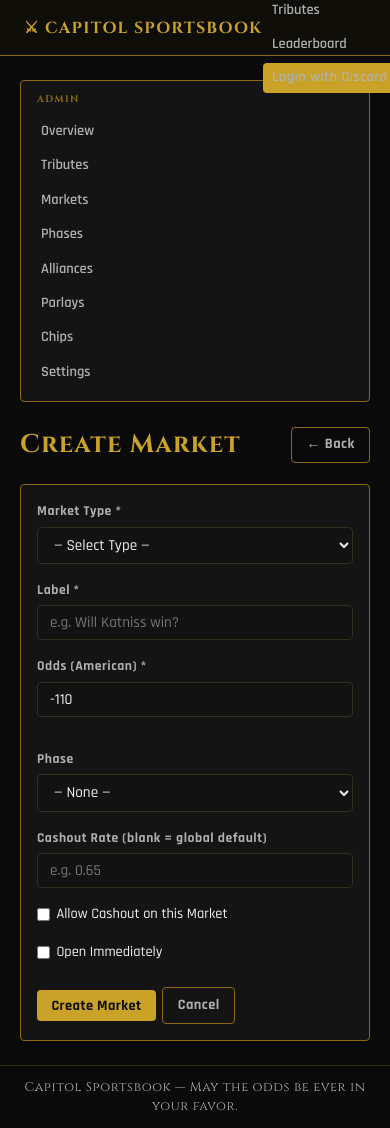
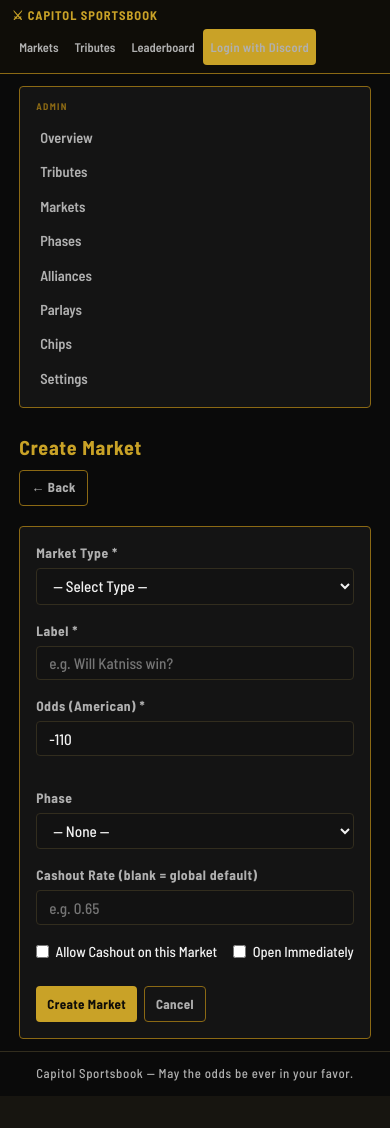
Before and after one commit to Phqen1x/thg-sportsbook, a FastAPI app: template web/templates/admin/market_form.html in a window 390 px wide. After the commit the page ends 1096 px from the top, so only its background shows below. Run offline with FastAPI, Linux system fonts and the light colour scheme; the template is opened without the code that fills it, so the values that code supplies are empty; parts of the project's set-up code (start-up, migrations or seed data) failed here and were passed over.

Commit message:
Switch to Barlow Semi Condensed font; add mobile responsive layout
Font:
- Replace Cinzel + Rajdhani with Barlow Semi Condensed across website,
  Activity, and Discord Pillow-generated images
- Download ExtraBold/Bold/SemiBold/Medium/Regular TTF to assets/fonts
- base.py font helpers now load Barlow weights (no imaging code changes)

Responsive (website):
- Navbar scrolls horizontally on mobile; username hidden on small screens
- Container padding reduced on mobile; tables get overflow-x scroll
- Hero, headings, buttons all scale down gracefully on ≤640px
- Extra tweaks for ≤400px: market tile right-section stacks below label

Responsive (Activity):
- All buttons have min touch targets (36px/32px)
- Market actions stack vertically on narrow cards, row on ≥600px
- Brand and me sections won't shrink; tabs absorb extra space
- Size/spacing reductions for ≤360px screens

Co-Authored-By: Claude Sonnet 4.6 <noreply@anthropic.com>

```diff
--- a/web/activity/static/style.css
+++ b/web/activity/static/style.css
@@ -1,5 +1,5 @@
 /* Capitol Sportsbook — Discord Activity (mobile-first dark gold theme) */
-@import url('https://fonts.googleapis.com/css2?family=Cinzel:wght@400;600;700&family=Rajdhani:wght@400;500;600;700&display=swap');
+@import url('https://fonts.googleapis.com/css2?family=Barlow+Semi+Condensed:wght@400;500;600;700;800&display=swap');
 
 :root {
   --bg: #0A0A0A;
@@ -28,7 +28,7 @@ html, body { height: 100%; }
 body {
   background: var(--bg);
   color: var(--text-white);
-  font-family: 'Rajdhani', sans-serif;
+  font-family: 'Barlow Semi Condensed', sans-serif;
   font-weight: 500;
   line-height: 1.45;
   overflow: hidden;
@@ -41,7 +41,7 @@ body {
   align-items: center; justify-content: center; gap: .75rem; text-align: center; padding: 2rem;
 }
 .loading-crest { font-size: 3rem; color: var(--header-gold); animation: pulse 1.6s ease-in-out infinite; }
-.loading-text, .fatal p { color: var(--text-dim); font-family: 'Cinzel', serif; }
+.loading-text, .fatal p { color: var(--text-dim); font-family: 'Barlow Semi Condensed', sans-serif; }
 .loading-inline { padding: 2rem; text-align: center; color: var(--text-dim); }
 @keyframes pulse { 0%,100% { opacity: .4; } 50% { opacity: 1; } }
 
@@ -52,7 +52,7 @@ body {
   border-bottom: 1px solid var(--card-border);
   padding: .5rem .75rem; flex-wrap: wrap;
 }
-.brand { font-family: 'Cinzel', serif; font-weight: 700; color: var(--header-gold); letter-spacing: .06em; font-size: .95rem; }
+.brand { font-family: 'Barlow Semi Condensed', sans-serif; font-weight: 700; color: var(--header-gold); letter-spacing: .06em; font-size: .95rem; }
 .tabs { display: flex; gap: .15rem; flex: 1; flex-wrap: wrap; overflow-x: auto; }
 .tabs a {
   color: var(--text-dim); text-decoration: none; font-weight: 600; font-size: .85rem;
@@ -70,7 +70,7 @@ body {
 .grid { display: grid; grid-template-columns: repeat(auto-fill, minmax(150px, 1fr)); gap: .5rem; }
 .empty { padding: 2rem; text-align: center; color: var(--text-dim); }
 .dim { color: var(--text-dim); font-size: .85rem; }
-.section-title { font-family: 'Cinzel', serif; color: var(--header-gold); font-size: 1rem; margin: .75rem 0 .4rem; }
+.section-title { font-family: 'Barlow Semi Condensed', sans-serif; color: var(--header-gold); font-size: 1rem; margin: .75rem 0 .4rem; }
 .phase-banner { background: var(--bg-mid); border-left: 3px solid var(--header-gold); padding: .4rem .6rem; margin-bottom: .6rem; color: var(--text-gold); font-weight: 600; border-radius: var(--radius); }
 
 .card {
@@ -108,14 +108,14 @@ body {
 .status-edge-dead { border-left-color: var(--voided); }
 .status-edge-victor { border-left-color: var(--header-gold); }
 .tribute-head { display: flex; justify-content: space-between; align-items: center; }
-.district { font-family: 'Cinzel', serif; color: var(--header-gold); font-weight: 700; font-size: .8rem; }
+.district { font-family: 'Barlow Semi Condensed', sans-serif; color: var(--header-gold); font-weight: 700; font-size: .8rem; }
 .tribute-name { font-weight: 600; }
 .tribute-stats { font-size: .78rem; }
 .tribute-bet { display: flex; align-items: center; justify-content: space-between; margin-top: .3rem; font-weight: 700; }
 
 /* ── Leaderboard ─────────────────────────────────────────────────────────── */
 .lb-row { display: flex; align-items: center; gap: .6rem; }
-.lb-rank { font-family: 'Cinzel', serif; color: var(--header-gold); font-weight: 700; min-width: 34px; }
+.lb-rank { font-family: 'Barlow Semi Condensed', sans-serif; color: var(--header-gold); font-weight: 700; min-width: 34px; }
 .lb-name { flex: 1; font-weight: 600; }
 .lb-me { border-color: var(--card-border); }
 
@@ -149,7 +149,7 @@ body {
 
 /* ── Buttons / inputs ────────────────────────────────────────────────────── */
 .btn {
-  font-family: 'Rajdhani', sans-serif; font-weight: 700; font-size: .82rem;
+  font-family: 'Barlow Semi Condensed', sans-serif; font-weight: 700; font-size: .82rem;
   border: 1px solid var(--card-border); border-radius: var(--radius);
   padding: .35rem .7rem; cursor: pointer; background: transparent; color: var(--text-gold);
   transition: background .12s, color .12s; white-space: nowrap;
@@ -168,7 +168,7 @@ body {
 .input {
   width: 100%; background: var(--bg-mid); border: 1px solid var(--divider);
   border-radius: var(--radius); color: var(--text-white); padding: .45rem .6rem;
-  font-family: 'Rajdhani', sans-serif; font-size: .9rem;
+  font-family: 'Barlow Semi Condensed', sans-serif; font-size: .9rem;
 }
 .input:focus { outline: none; border-color: var(--card-border); }
 
@@ -182,7 +182,7 @@ body {
   border-radius: var(--radius); padding: 1rem; width: 100%; max-width: 360px;
   display: flex; flex-direction: column; gap: .6rem;
 }
-.modal h3 { font-family: 'Cinzel', serif; color: var(--header-gold); font-size: 1rem; }
+.modal h3 { font-family: 'Barlow Semi Condensed', sans-serif; color: var(--header-gold); font-size: 1rem; }
 .modal-payout { min-height: 1rem; }
 
 /* ── Toast ───────────────────────────────────────────────────────────────── */
@@ -201,7 +201,7 @@ body {
 .home-search-input {
   width: 100%; background: var(--bg-mid); border: 1px solid var(--divider);
   border-radius: 999px; color: var(--text-white); padding: .45rem .9rem;
-  font-family: 'Rajdhani', sans-serif; font-size: .95rem;
+  font-family: 'Barlow Semi Condensed', sans-serif; font-size: .95rem;
 }
 .home-search-input:focus { outline: none; border-color: var(--card-border); }
 .home-search-input::placeholder { color: var(--text-dim); }
@@ -217,7 +217,7 @@ body {
   background: var(--card-bg); border: 1px solid var(--divider);
   border-radius: var(--radius); padding: .45rem .6rem;
   cursor: pointer; white-space: nowrap; min-width: 56px;
-  font-family: 'Rajdhani', sans-serif; color: var(--text-dim);
+  font-family: 'Barlow Semi Condensed', sans-serif; color: var(--text-dim);
   transition: border-color .12s, color .12s;
 }
 .cat-pill:hover { border-color: var(--card-border); color: var(--text-white); }
@@ -239,7 +239,7 @@ body {
 }
 .promo-emoji { font-size: 1.8rem; line-height: 1; flex-shrink: 0; }
 .promo-body { flex: 1; min-width: 0; }
-.promo-title { font-family: 'Cinzel', serif; font-weight: 700; color: var(--text-gold); font-size: .85rem; line-height: 1.2; }
+.promo-title { font-family: 'Barlow Semi Condensed', sans-serif; font-weight: 700; color: var(--text-gold); font-size: .85rem; line-height: 1.2; }
 .promo-sub { color: var(--text-dim); font-size: .72rem; margin-top: .15rem; }
 .promo-cta {
   background: var(--header-gold); color: var(--header-dark);
@@ -263,9 +263,38 @@ body {
 .feat-parlay-footer { display: flex; align-items: center; justify-content: space-between; margin-top: .25rem; }
 .feat-parlay-odds { font-weight: 700; font-size: 1rem; }
 
+/* ── Minimum touch targets ───────────────────────────────────────────────── */
+.btn { min-height: 36px; display: inline-flex; align-items: center; justify-content: center; }
+.btn-sm { min-height: 32px; }
+
+/* ── Market actions: stack on narrow cards ───────────────────────────────── */
+.market-actions { display: flex; flex-direction: column; gap: .3rem; align-items: stretch; }
+.market-actions .btn { text-align: center; }
+
+/* ── Topbar: don't let brand crush tabs ──────────────────────────────────── */
+.brand { flex-shrink: 0; }
+.me { flex-shrink: 0; }
+.tabs { min-width: 0; }
+
+/* ── Wider screens ───────────────────────────────────────────────────────── */
 @media (min-width: 600px) {
   .brand { font-size: 1.1rem; }
   .tabs a { font-size: .9rem; }
   .promo-card { min-width: 260px; }
   .feat-parlay-card { min-width: 260px; }
+  .market-actions { flex-direction: row; align-items: center; }
 }
+
+/* ── Very small screens (≤360px) ─────────────────────────────────────────── */
+@media (max-width: 360px) {
+  .brand { font-size: .78rem; }
+  .tabs a { font-size: .75rem; padding: .2rem .4rem; }
+  .view { padding: .5rem; }
+  .market-odds { font-size: .95rem; min-width: 48px; }
+  .cat-label { font-size: .58rem; }
+  .cat-pill { min-width: 46px; padding: .35rem .45rem; }
+  .cat-icon { font-size: 1.15rem; }
+  .home-search-input { font-size: .85rem; }
+  .promo-card { min-width: 190px; }
+  .feat-parlay-card { min-width: 190px; }
+}
--- a/web/static/style.css
+++ b/web/static/style.css
@@ -1,5 +1,5 @@
 /* ── Capitol Sportsbook — Dark Gold Theme ─────────────────────────────────── */
-@import url('https://fonts.googleapis.com/css2?family=Cinzel:wght@400;600;700&family=Rajdhani:wght@400;500;600;700&display=swap');
+@import url('https://fonts.googleapis.com/css2?family=Barlow+Semi+Condensed:wght@400;500;600;700;800&display=swap');
 
 :root {
   --bg:           #0A0A0A;
@@ -34,7 +34,7 @@ html { font-size: 16px; }
 body {
   background: var(--bg);
   color: var(--text-white);
-  font-family: 'Rajdhani', sans-serif;
+  font-family: 'Barlow Semi Condensed', sans-serif;
   font-weight: 500;
   line-height: 1.5;
   min-height: 100vh;
@@ -60,7 +60,7 @@ a:hover { color: var(--header-gold); }
 }
 
 .brand {
-  font-family: 'Cinzel', serif;
+  font-family: 'Barlow Semi Condensed', sans-serif;
   font-size: 1rem;
   font-weight: 700;
   color: var(--header-gold);
@@ -130,13 +130,13 @@ a:hover { color: var(--header-gold); }
   font-size: 0.8rem;
   color: var(--text-dim);
   text-align: center;
-  font-family: 'Cinzel', serif;
+  font-family: 'Barlow Semi Condensed', sans-serif;
   letter-spacing: 0.05em;
 }
 
 /* ── Typography ───────────────────────────────────────────────────────────── */
 h1, h2, h3 {
-  font-family: 'Cinzel', serif;
+  font-family: 'Barlow Semi Condensed', sans-serif;
   font-weight: 700;
   color: var(--header-gold);
   letter-spacing: 0.04em;
@@ -184,7 +184,7 @@ h3 { font-size: 1rem; }
   justify-content: center;
   padding: 0.4rem 0.9rem;
   border-radius: var(--radius);
-  font-family: 'Rajdhani', sans-serif;
+  font-family: 'Barlow Semi Condensed', sans-serif;
   font-weight: 700;
   font-size: 0.9rem;
   letter-spacing: 0.03em;
@@ -221,7 +221,7 @@ h3 { font-size: 1rem; }
   border: 1px solid var(--divider);
   border-radius: var(--radius);
   color: var(--text-white);
-  font-family: 'Rajdhani', sans-serif;
+  font-family: 'Barlow Semi Condensed', sans-serif;
   font-size: 0.95rem;
   font-weight: 500;
   padding: 0.45rem 0.75rem;
@@ -534,7 +534,7 @@ input[type=checkbox], input[type=radio] { accent-color: var(--header-gold); }
   top: 70px;
 }
 .sidebar-label {
-  font-family: 'Cinzel', serif;
+  font-family: 'Barlow Semi Condensed', sans-serif;
   font-size: 0.6rem;
   font-weight: 700;
   letter-spacing: 0.14em;
@@ -765,15 +765,95 @@ input[type=checkbox], input[type=radio] { accent-color: var(--header-gold); }
   gap: 0.35rem;
 }
 .home-parlay-head  { display: flex; align-items: center; gap: 0.4rem; flex-wrap: wrap; }
-.home-parlay-name  { font-family: 'Cinzel', serif; font-weight: 700; font-size: 0.9rem; flex: 1; min-width: 0; }
+.home-parlay-name  { font-family: 'Barlow Semi Condensed', sans-serif; font-weight: 700; font-size: 0.9rem; flex: 1; min-width: 0; }
 .home-parlay-desc  { font-size: 0.8rem; }
 .home-parlay-legs  { list-style: none; display: flex; flex-direction: column; gap: 0.2rem; }
 .home-parlay-legs li { display: flex; justify-content: space-between; gap: 0.5rem; font-size: 0.82rem; }
 .home-parlay-footer { display: flex; align-items: center; justify-content: space-between; margin-top: 0.25rem; }
-.home-parlay-odds  { font-weight: 700; font-size: 1rem; font-family: 'Cinzel', serif; }
+.home-parlay-odds  { font-weight: 700; font-size: 1rem; font-family: 'Barlow Semi Condensed', sans-serif; }
 
 /* ── Scrollbar ────────────────────────────────────────────────────────────── */
 ::-webkit-scrollbar { width: 6px; height: 6px; }
 ::-webkit-scrollbar-track { background: var(--bg-mid); }
 ::-webkit-scrollbar-thumb { background: var(--divider); border-radius: 3px; }
 ::-webkit-scrollbar-thumb:hover { background: var(--card-border); }
+
+/* ── Responsive: tablet (≤900px) ─────────────────────────────────────────── */
+@media (max-width: 900px) {
+  .admin-layout { grid-template-columns: 1fr; }
+  .admin-sidebar { position: static; }
+}
+
+/* ── Responsive: mobile (≤640px) ─────────────────────────────────────────── */
+@media (max-width: 640px) {
+  /* Navbar: allow horizontal scroll on small screens */
+  .navbar { padding: 0 0.75rem; height: auto; min-height: 52px; flex-wrap: wrap; gap: 0.25rem; padding-top: 0.4rem; padding-bottom: 0.4rem; }
+  .brand { font-size: 0.85rem; }
+  .nav-links { gap: 0.1rem; overflow-x: auto; scrollbar-width: none; flex-wrap: nowrap; padding-bottom: 0.1rem; }
+  .nav-links::-webkit-scrollbar { display: none; }
+  .nav-links a { font-size: 0.78rem; padding: 0.2rem 0.45rem; white-space: nowrap; }
+  .nav-user { flex-shrink: 0; }
+  .nav-user span { display: none; }
+
+  /* Container */
+  .container { padding: 0.75rem; }
+
+  /* Typography */
+  h1 { font-size: 1.25rem; }
+  h2 { font-size: 1rem; }
+
+  /* Hero */
+  .hero { padding: 1.5rem 1rem; }
+  .hero-title { font-size: 1.5rem; letter-spacing: 0.06em; }
+  .hero-stats { gap: 1.5rem; }
+  .stat-num { font-size: 1.5rem; }
+
+  /* Tables: scroll horizontally */
+  .card:has(.table) { overflow-x: auto; }
+  .table { min-width: 480px; }
+  .table th, .table td { padding: 0.4rem 0.5rem; font-size: 0.82rem; }
+
+  /* Buttons */
+  .btn { font-size: 0.82rem; padding: 0.4rem 0.7rem; min-height: 36px; }
+  .btn-sm { font-size: 0.75rem; padding: 0.3rem 0.5rem; min-height: 32px; }
+  .btn-group { flex-wrap: wrap; }
+
+  /* Filter bar wraps */
+  .filter-bar { flex-wrap: wrap; }
+
+  /* Page header stacks */
+  .page-header { flex-direction: column; align-items: flex-start; }
+  .section-header { flex-wrap: wrap; gap: 0.4rem; }
+
+  /* Forms */
+  .form-row { grid-template-columns: 1fr; }
+  .input-row { flex-wrap: wrap; }
+
+  /* Bet / parlay layouts already have their own media queries at 640px */
+
+  /* Balance */
+  .balance-layout { grid-template-columns: 1fr; }
+  .chip-count { font-size: 2.25rem; }
+
+  /* Tail grid: single column */
+  .tail-grid { grid-template-columns: 1fr; }
+
+  /* Odds grid: 2 columns minimum */
+  .odds-grid { grid-template-columns: repeat(auto-fill, minmax(130px, 1fr)); }
+
+  /* Home tiles: tighten */
+  .home-market-label { font-size: 0.88rem; }
+  .home-market-odds  { font-size: 0.95rem; }
+  .home-market-actions .btn-sm { font-size: 0.68rem; padding: 0.25rem 0.4rem; }
+  .home-cat-pill { min-width: 52px; padding: 0.4rem 0.55rem; }
+  .home-cat-icon { font-size: 1.2rem; }
+  .home-cat-label { font-size: 0.6rem; }
+}
+
+/* ── Responsive: small mobile (≤400px) ───────────────────────────────────── */
+@media (max-width: 400px) {
+  .hero-title { font-size: 1.2rem; }
+  .brand { font-size: 0.78rem; }
+  .home-market-tile { flex-wrap: wrap; }
+  .home-market-tile-right { width: 100%; flex-direction: row; justify-content: space-between; align-items: center; border-top: 1px solid var(--divider); padding-top: 0.35rem; margin-top: 0.2rem; }
+}
```
Also changed, not shown: other parts of web/static/style.css (+19 -19 lines), bot/imaging/base.py (+4 -4 lines), assets/fonts/BarlowSemiCondensed-Bold.ttf (added), assets/fonts/BarlowSemiCondensed-ExtraBold.ttf (added), assets/fonts/BarlowSemiCondensed-Medium.ttf (added), assets/fonts/BarlowSemiCondensed-Regular.ttf (added), assets/fonts/BarlowSemiCondensed-SemiBold.ttf (added).
